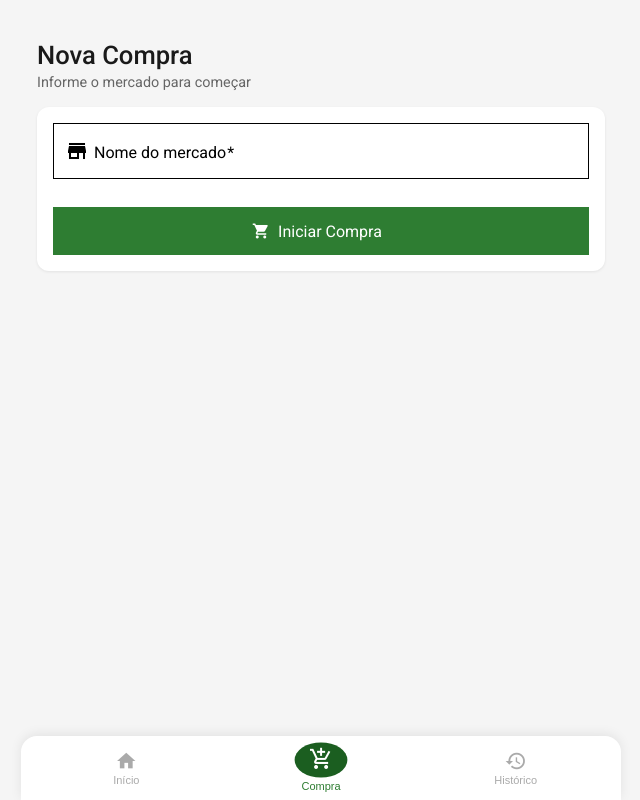
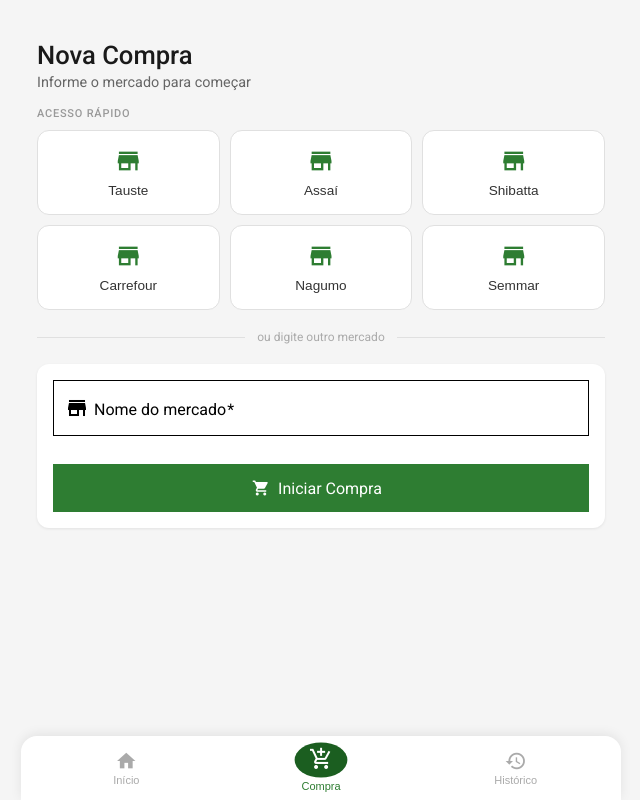
Before and after one commit to bruno-favalli/mercado-app, an Angular app: page /compra in a window 1280 px wide. Shown: the whole page, without its empty margins (319-959 px from the left). Built offline with nearby package versions, Linux system fonts and the light colour scheme.

Commit message:
feat: atalhos de mercados favoritos na tela de nova compra

```diff
--- a/src/app/pages/compra-ativa/compra-ativa.html
+++ b/src/app/pages/compra-ativa/compra-ativa.html
@@ -6,6 +6,23 @@
     <h1>Nova Compra</h1>
     <p>Informe o mercado para começar</p>
   </header>
+
+  <!-- Atalhos de mercados favoritos -->
+  <section class="favoritos-section">
+    <span class="favoritos-label">Acesso rápido</span>
+    <div class="favoritos-grid">
+      @for (mercado of mercadosFavoritos; track mercado) {
+      <button class="favorito-card" type="button" (click)="iniciarCompraDireta(mercado)">
+        <mat-icon>store</mat-icon>
+        <span>{{ mercado }}</span>
+      </button>
+      }
+    </div>
+  </section>
+
+  <div class="ou-divider">
+    <span>ou digite outro mercado</span>
+  </div>
 
   <form class="form-card" [formGroup]="formMercado" (ngSubmit)="iniciarCompra()">
     <mat-form-field appearance="outline" class="field-full">
--- a/src/app/pages/compra-ativa/compra-ativa.scss
+++ b/src/app/pages/compra-ativa/compra-ativa.scss
@@ -219,3 +219,78 @@
       background: #f5f5f5;
     }
   }
+  .favoritos-section {
+    margin-bottom: 8px;
+  }
+
+  .favoritos-label {
+    font-size: 11px;
+    font-weight: 500;
+    letter-spacing: .07em;
+    text-transform: uppercase;
+    color: #999;
+    display: block;
+    margin-bottom: 10px;
+  }
+
+  .favoritos-grid {
+    display: grid;
+    grid-template-columns: repeat(3, minmax(0, 1fr));
+    gap: 10px;
+  }
+
+  .favorito-card {
+    display: flex;
+    flex-direction: column;
+    align-items: center;
+    justify-content: center;
+    gap: 8px;
+    padding: 16px 8px;
+    background: white;
+    border: 0.5px solid #e0e0e0;
+    border-radius: 12px;
+    cursor: pointer;
+    transition: all .2s;
+    font-size: 0.85rem;
+    font-weight: 500;
+    color: #333;
+
+    mat-icon {
+      font-size: 28px;
+      width: 28px;
+      height: 28px;
+      color: #2e7d32;
+    }
+
+    &:hover {
+      border-color: #2e7d32;
+      background: #f1f8e9;
+      transform: translateY(-2px);
+      box-shadow: 0 4px 8px rgba(46,125,50,0.12);
+    }
+
+    &:active {
+      transform: translateY(0);
+    }
+  }
+
+  .ou-divider {
+    display: flex;
+    align-items: center;
+    gap: 12px;
+    margin: 20px 0;
+
+    &::before,
+    &::after {
+      content: '';
+      flex: 1;
+      height: 0.5px;
+      background: #e0e0e0;
+    }
+
+    span {
+      font-size: 12px;
+      color: #aaa;
+      white-space: nowrap;
+    }
+  }
--- a/src/app/pages/compra-ativa/compra-ativa.ts
+++ b/src/app/pages/compra-ativa/compra-ativa.ts
@@ -33,6 +33,7 @@ export class CompraAtiva {
   private dialog = inject(MatDialog);
   compraService = inject(CompraService);
 
+  mercadosFavoritos = ['Tauste', 'Assaí', 'Shibatta', 'Carrefour', 'Nagumo', 'Semmar'];
   compraAtiva = this.compraService.getCompraAtiva();
   total = this.compraService.totalCompraAtiva;
 
@@ -57,6 +58,10 @@ export class CompraAtiva {
   selecionarSugestao(sugestao: string): void {
     this.formProduto.patchValue({ nome: sugestao });
     this.sugestoes.set([]);
+  }
+
+  iniciarCompraDireta(mercado: string): void {
+    this.compraService.iniciarCompra(mercado);
   }
 
   iniciarCompra(): void {
```
